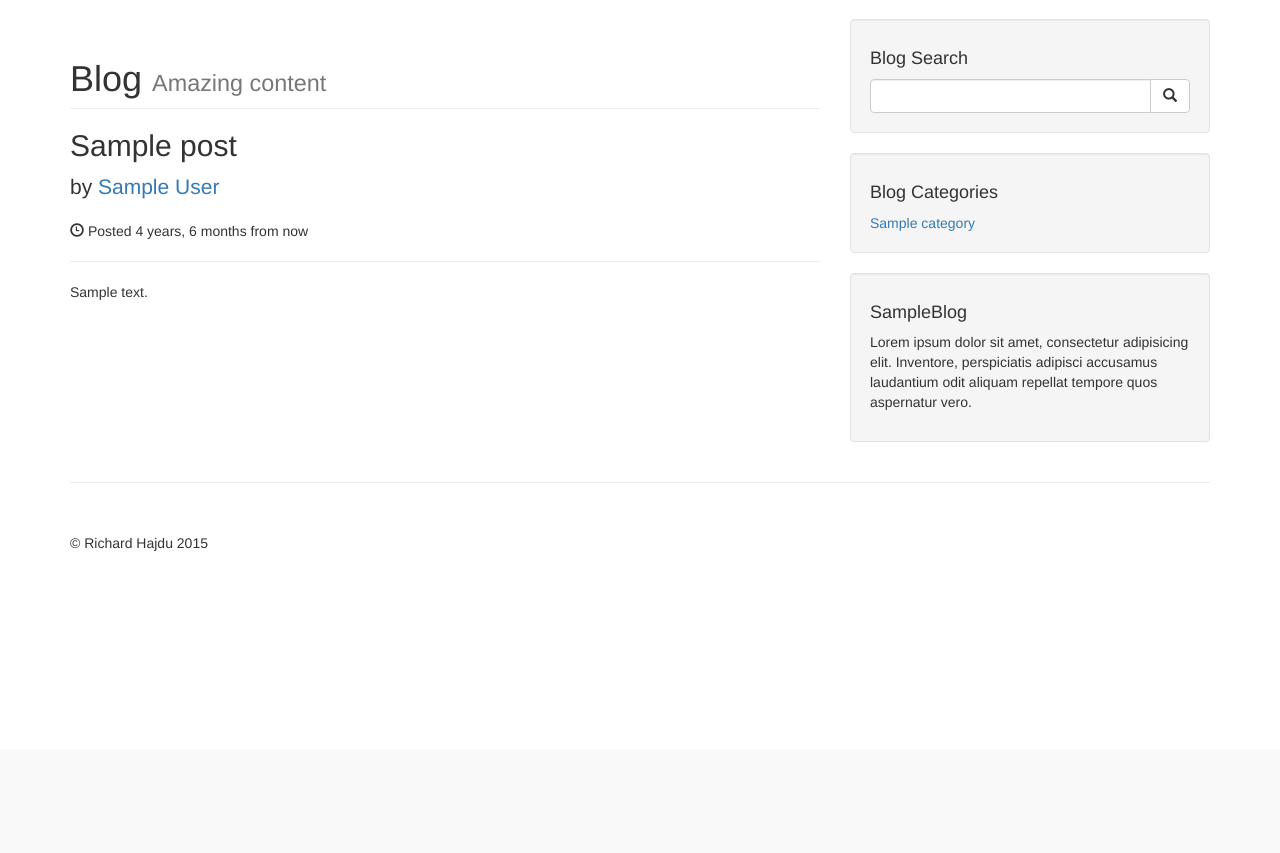
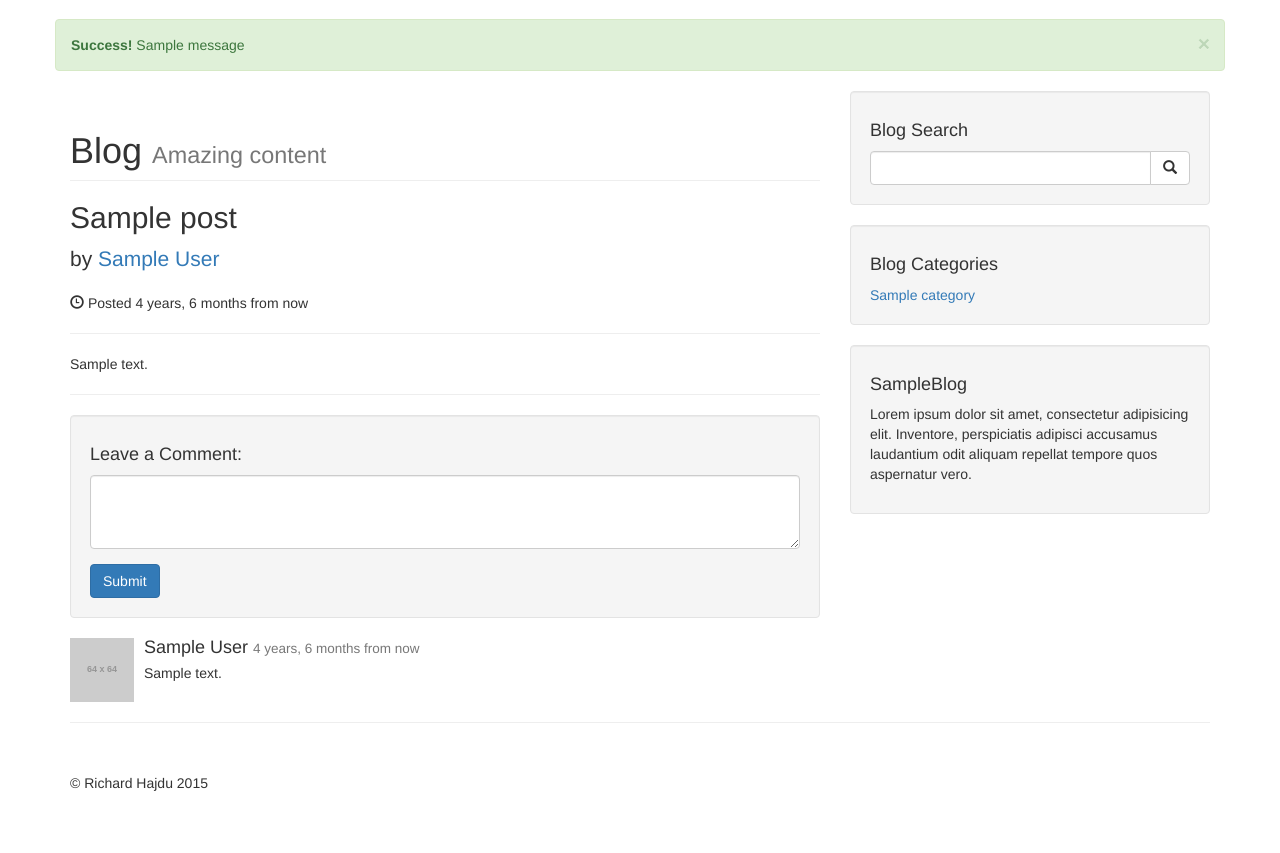
Before and after one commit to Tusky/DjangoSample, a Django app: page /post/sample/ in a window 1280 px wide. Shown: the part 51-904 px from the top of the page. Before the commit the page ends 602 px from the top, so only its background shows below. Run offline with Django 3.2, Linux system fonts and the light colour scheme; tables that the repository leaves empty hold one stand-in row (values such as "Sample post"); one stand-in notice (Sample message) is shown; some libraries are stand-ins or nearby versions.

Commit message:
Comment system added
testing still missing

```diff
--- a/blog/models.py
+++ b/blog/models.py
@@ -1,6 +1,7 @@
 from django.contrib.auth.models import User
 from django.db import models
 from django.utils.translation import ugettext as _
+
 
 class Category(models.Model):
     name = models.CharField(_('Category'), max_length=255)
@@ -9,12 +10,15 @@ class Category(models.Model):
     def __str__(self):
         return self.name
 
+
 class PostManager(models.Manager):
     """
     Only display Active posts instead everything.
     """
+
     def for_display(self):
         return super(PostManager, self).get_queryset().filter(active=True)
+
 
 class Post(models.Model):
     title = models.CharField(_('Title'), max_length=255)
@@ -23,7 +27,7 @@ class Post(models.Model):
     posted_by = models.ForeignKey(User, verbose_name=_('Posted by'))
     posted_on = models.DateTimeField(auto_now_add=True, verbose_name=_('Posted on'))
     categories = models.ManyToManyField(Category, verbose_name=_('Categories'), blank=True)
-    active = models.BooleanField(default=False)
+    active = models.BooleanField(_('Active'), default=False)
     objects = PostManager()
 
     def __str__(self):
@@ -31,3 +35,13 @@ class Post(models.Model):
 
     class Meta:
         ordering = ['-posted_on']
+
+
+class Comment(models.Model):
+    text = models.TextField(_('Comment'))
+    posted_by = models.ForeignKey(User, verbose_name=_('Posted by'))
+    posted_on = models.DateTimeField(auto_now_add=True)
+    post = models.ForeignKey(Post, verbose_name='Post', related_name='comments')
+
+    class Meta:
+        ordering = ['-posted_on']
--- a/blog/templates/single-post.html
+++ b/blog/templates/single-post.html
@@ -7,11 +7,40 @@
 {% endif %}
 
 <p class="lead"> by <a href="{% url 'blog:filter' 'user' object.posted_by.username %}">{{ object.posted_by.get_full_name }}</a></p>
-<p><span class="glyphicon glyphicon-time"></span> Posted {{ object.posted_on|naturaltime }}</p>
+<p>
+    <span class="glyphicon glyphicon-time"></span> Posted {{ object.posted_on|naturaltime }}
+    {% if multiple %}
+        | <a href="{% url 'blog:detail' object.slug %}#comments">{% blocktrans with count=object.comments.count plur=object.comments.count|pluralize %}{{ count }} comment{{ plur }}{% endblocktrans %}</a>
+    {% endif %}
+</p>
 <hr>
 {% if multiple %}
     <p>{{ object.content|truncatewords_html:50 }}</p>
-    <a class="btn btn-primary btn-xs" href="{% url 'blog:detail' object.slug %}">{% trans 'Read More' %} <span class="glyphicon glyphicon-chevron-right"></span></a>
+    <a class="btn btn-primary btn-xs" href="{% url 'blog:detail' object.slug %}">{% trans 'Read More' %}
+        <span class="glyphicon glyphicon-chevron-right"></span></a>
 {% else %}
-    <p>{{ object.content }}</p>
+    <p>{{ object.content|linebreaks }}</p>
+    <hr />
+    <div class="well" id="comments">
+        <h4>{% trans 'Leave a Comment' %}:</h4>
+
+        <form role="form" action="{% url 'blog:add-comment' object.slug %}" method="POST">{% csrf_token %}
+            <div class="form-group">
+                <textarea class="form-control" rows="3" name="text"></textarea>
+            </div>
+            <button type="submit" class="btn btn-primary">{% trans 'Submit' %}</button>
+        </form>
+    </div>
+    {% for comment in object.comments.all %}
+        <div class="media">
+            <a class="pull-left" href="#"> <img class="media-object" src="http://placehold.it/64x64" alt=""> </a>
+            <div class="media-body">
+                <h4 class="media-heading">{{ comment.posted_by.get_full_name }}
+                    <small>{{ comment.posted_on|naturaltime }}</small>
+                </h4>
+                {{ comment.text }}
+            </div>
+        </div>
+
+    {% endfor %}
 {% endif %}
--- a/blog/urls.py
+++ b/blog/urls.py
@@ -1,9 +1,10 @@
 from django.conf.urls import url
 
-from blog.views import Posts, SinglePost
+from blog.views import Posts, SinglePost, PostComment
 
 urlpatterns = [
     url(r'^search/$', Posts.as_view(), name="search"),
+    url(r'^post/(?P<slug>[\w-]+)/add_comment/$', PostComment.as_view(), name="add-comment"),
     url(r'^post/(?P<slug>[\w-]+)/$', SinglePost.as_view(), name="detail"),
     url(r'^(?P<type>\w+)/(?P<slug>[\w-]+)/$', Posts.as_view(), name="filter"),
     url(r'$', Posts.as_view(), name="list"),
--- a/blog/views.py
+++ b/blog/views.py
@@ -1,7 +1,14 @@
+from django.contrib import messages
+
+from django.contrib.auth.decorators import login_required
+from django.core.urlresolvers import reverse
 from django.db.models import Q
-from django.views.generic import ListView, DetailView
+from django.http import Http404
+from django.shortcuts import get_object_or_404
+from django.utils.decorators import method_decorator
+from django.views.generic import ListView, DetailView, CreateView
 
-from blog.models import Post
+from blog.models import Post, Comment
 
 
 class Posts(ListView):
@@ -34,3 +41,29 @@ class SinglePost(DetailView):
 
     def get_queryset(self):
         return self.model.objects.for_display()
+
+
+class PostComment(CreateView):
+    """
+    Saves comments received to a post. Removed ability to GET the page.
+    """
+    model = Comment
+    fields = ['text']
+
+    @method_decorator(login_required)
+    def dispatch(self, request, *args, **kwargs):
+        return super(PostComment, self).dispatch(request, *args, **kwargs)
+
+    def get(self, request, *args, **kwargs):
+        raise Http404
+
+    def form_valid(self, form):
+        comment = form.save(commit=False)
+        comment.posted_by = self.request.user
+        comment.post = get_object_or_404(Post, slug=self.kwargs['slug'])
+        comment.save()
+        messages.success(self.request, 'Your comment was posted.')
+        return super(PostComment, self).form_valid(form)
+
+    def get_success_url(self):
+        return reverse('blog:detail', kwargs={'slug': self.kwargs['slug']})
--- a/templates/base.html
+++ b/templates/base.html
@@ -46,6 +46,13 @@
         <!-- Page Content -->
         <div class="container">
             <div class="row">
+                {% for message in messages %}
+                    <div class="alert alert-dismissible alert-{{ message.tags }}">
+                        <button type="button" class="close" data-dismiss="alert" aria-label="Close">
+                            <span aria-hidden="true">&times;</span></button>
+                        <strong>{{ message.tags|capfirst }}!</strong> {{ message }}
+                    </div>
+                {% endfor %}
                 {% block content %}{% endblock %}
                 <div class="col-md-4">
                     <div class="well">
```
Also changed, not shown: blog/admin.py (+6 -1 lines), README.md, blog/migrations/0005_auto_20150702_1725.py (added).
